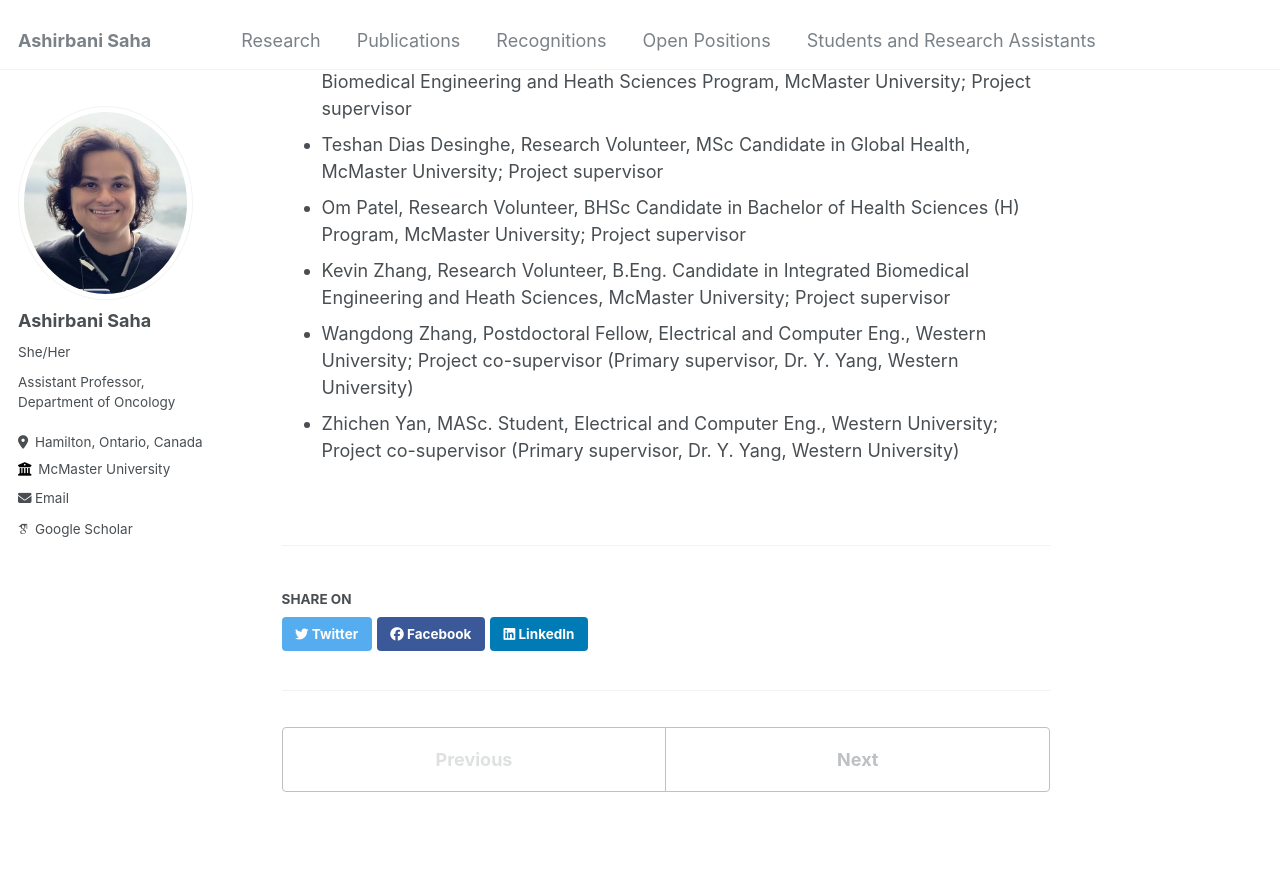
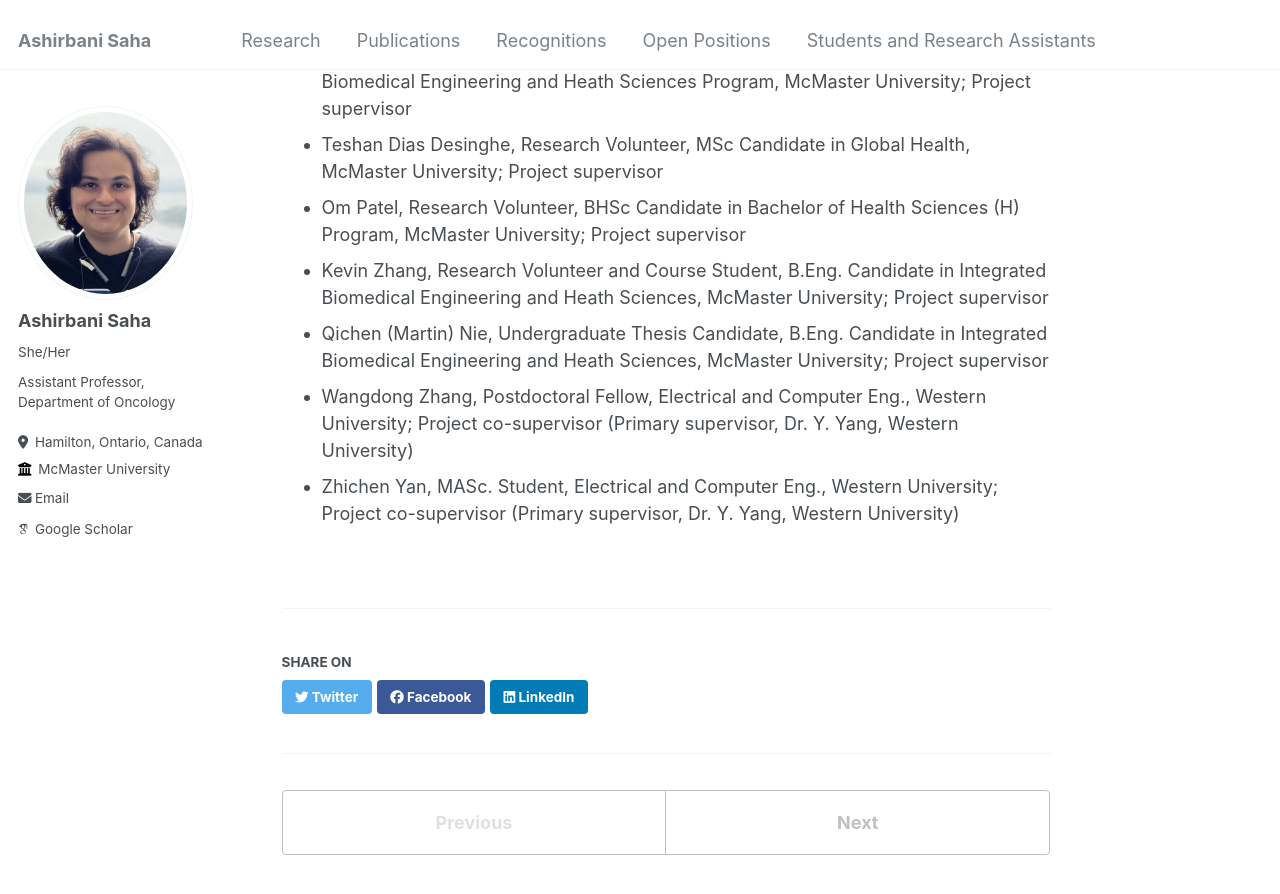
Before and after one commit to asrepo2019/ashirbanisaha, a Jekyll site: the page built from _studentsras/current_team.md, in a window 1280 px wide and 900 px high, scrolled down 397 px. Shown: the top 894 px of the window. Built offline with Jekyll 4.4.1, drawn with Linux system fonts in a browser that asks for light colours; some web fonts are replaced.

Commit message:
Update current_team.md

```diff
--- a/_studentsras/current_team.md
+++ b/_studentsras/current_team.md
@@ -7,6 +7,7 @@ title: "Current Team Members (Name, role in my team, affiliation; my role)"
 * Namya Mehan, Research Volunteer, Recent B. Eng Graduate from Integrated Biomedical Engineering and Heath Sciences Program, McMaster University; Project supervisor
 * Teshan Dias Desinghe, Research Volunteer, MSc Candidate in Global Health, McMaster University; Project supervisor
 * Om Patel, Research Volunteer, BHSc Candidate in Bachelor of Health Sciences (H) Program, McMaster University; Project supervisor
-* Kevin Zhang, Research Volunteer, B.Eng. Candidate in Integrated Biomedical Engineering and Heath Sciences, McMaster University; Project supervisor
+* Kevin Zhang, Research Volunteer and Course Student, B.Eng. Candidate in Integrated Biomedical Engineering and Heath Sciences, McMaster University; Project supervisor
+* Qichen (Martin) Nie, Undergraduate Thesis Candidate, B.Eng. Candidate in Integrated Biomedical Engineering and Heath Sciences, McMaster University; Project supervisor
 * Wangdong Zhang, Postdoctoral Fellow, Electrical and Computer Eng., Western University; Project co-supervisor (Primary supervisor, Dr. Y. Yang, Western University)
 * Zhichen Yan, MASc. Student, Electrical and Computer Eng., Western University; Project co-supervisor (Primary supervisor, Dr. Y. Yang, Western University)
```
